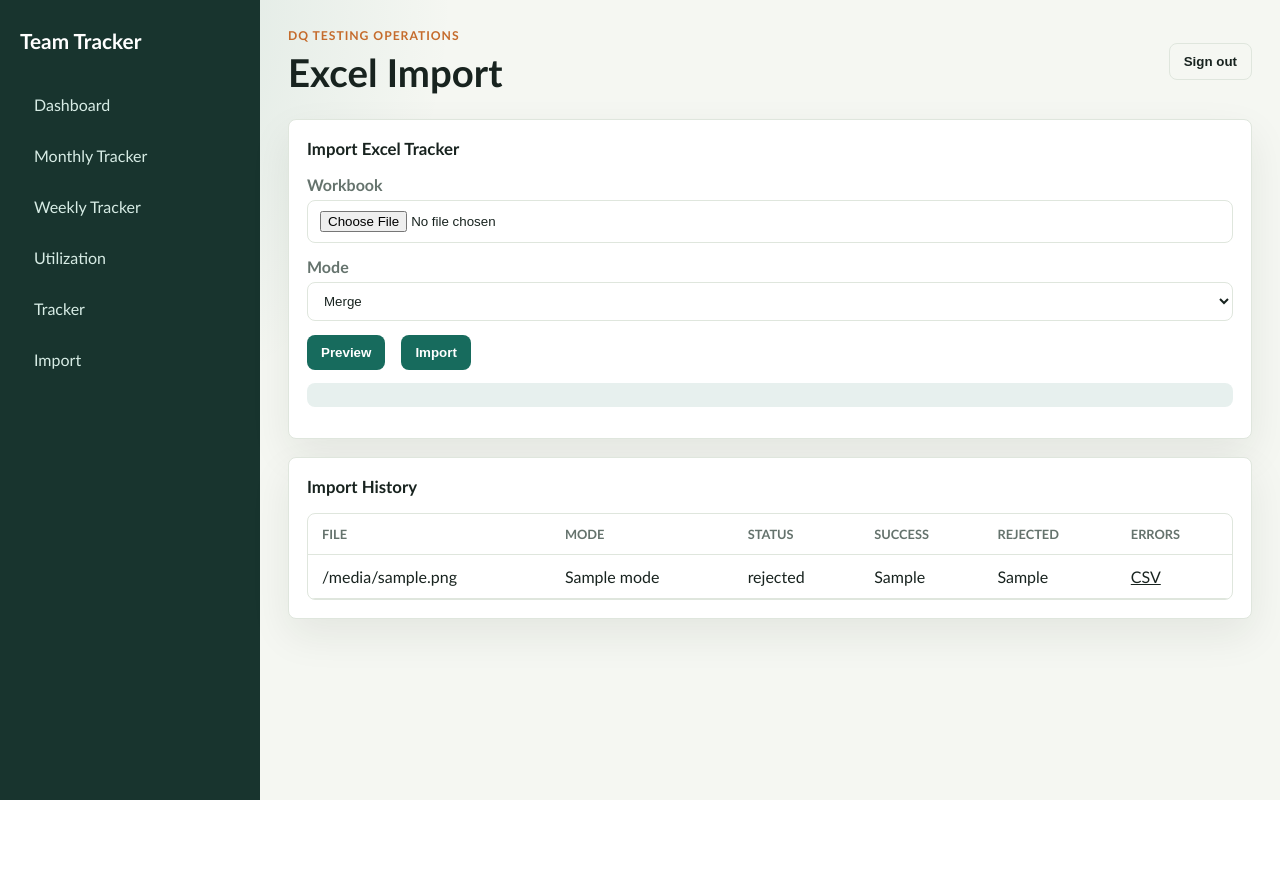
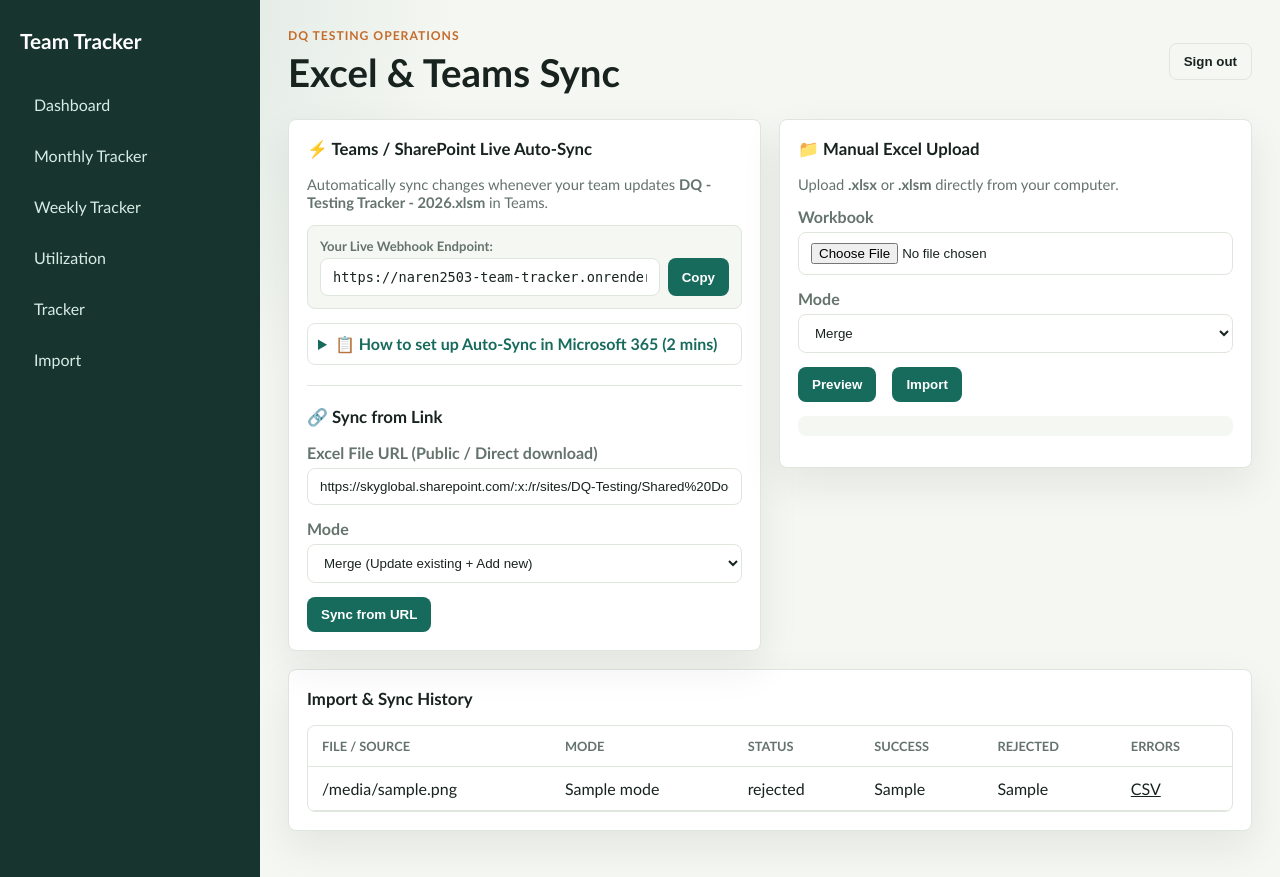
Before and after one commit to Naren2503/team-tracker-app, a FastAPI app: template app/templates/import.html in a window 1280 px wide. Before the commit the page ends 800 px from the top, so only its background shows below. Run offline with FastAPI, Linux system fonts and the light colour scheme; the template is opened without the code that fills it: most values are stand-ins (such as "Sample title", 1, 10 or a date in 2020); parts of the project's set-up code (start-up, migrations or seed data) failed here and were passed over.

Commit message:
Add Teams/SharePoint Webhook auto-sync and direct URL sync features

```diff
--- a/app/static/app.js
+++ b/app/static/app.js
@@ -218,6 +218,35 @@ async function previewImport() {
   showNotice(response.ok ? 'Preview complete' : payload.detail || 'Preview failed', !response.ok);
 }
 
+async function syncFromUrl() {
+  const urlInput = document.getElementById('syncUrlInput');
+  const modeInput = document.getElementById('syncUrlMode');
+  const btn = document.getElementById('syncUrlBtn');
+  if (!urlInput || !urlInput.value) return;
+  const originalText = btn.textContent;
+  btn.disabled = true;
+  btn.textContent = 'Syncing...';
+  try {
+    const response = await fetch('/api/imports/sync-url', {
+      method: 'POST',
+      headers: { 'Content-Type': 'application/json' },
+      body: JSON.stringify({ url: urlInput.value, mode: modeInput ? modeInput.value : 'merge' }),
+    });
+    const payload = await response.json();
+    if (response.ok) {
+      showNotice(`Sync successful! ${payload.successful_rows} records updated.`, false);
+      setTimeout(() => location.reload(), 1500);
+    } else {
+      showNotice(payload.detail || 'Sync failed', true);
+    }
+  } catch (err) {
+    showNotice(`Sync error: ${err.message}`, true);
+  } finally {
+    btn.disabled = false;
+    btn.textContent = originalText;
+  }
+}
+
 const importForm = document.getElementById('importForm');
 if (importForm) {
   importForm.addEventListener('submit', async (event) => {
--- a/app/templates/import.html
+++ b/app/templates/import.html
@@ -1,14 +1,88 @@
 {% extends "base.html" %}
-{% block title %}Excel Import{% endblock %}
+{% block title %}Excel & Teams Sync{% endblock %}
 {% block content %}
+<div class="grid-two">
+  <section class="panel">
+    <h2>⚡ Teams / SharePoint Live Auto-Sync</h2>
+    <p style="color: var(--muted); margin-bottom: 14px; font-size: 0.92rem;">
+      Automatically sync changes whenever your team updates <strong>DQ - Testing Tracker - 2026.xlsm</strong> in Teams.
+    </p>
+    <div style="background: var(--bg); padding: 12px; border-radius: 8px; border: 1px solid var(--line); margin-bottom: 14px;">
+      <label style="font-size: 0.82rem; margin-bottom: 4px;">Your Live Webhook Endpoint:</label>
+      <div style="display: flex; gap: 8px;">
+        <input type="text" id="webhookUrl" readonly value="https://naren2503-team-tracker.onrender.com/api/imports/webhook?token=team-tracker-sync&mode=merge" style="font-family: monospace; font-size: 0.85rem;">
+        <button type="button" onclick="navigator.clipboard.writeText(document.getElementById('webhookUrl').value); showNotice('Webhook URL copied to clipboard!');" style="white-space: nowrap;">Copy</button>
+      </div>
+    </div>
+    <details style="border: 1px solid var(--line); border-radius: 8px; padding: 10px; background: var(--surface);">
+      <summary style="cursor: pointer; font-weight: 700; color: var(--accent);">📋 How to set up Auto-Sync in Microsoft 365 (2 mins)</summary>
+      <ol style="margin: 10px 0 0 18px; padding: 0; font-size: 0.88rem; line-height: 1.6; color: var(--ink);">
+        <li>Open <a href="https://make.powerautomate.com" target="_blank" style="color: var(--accent); text-decoration: underline;">Power Automate</a> with your Sky Microsoft 365 account.</li>
+        <li>Click <strong>Create</strong> &rarr; <strong>Automated cloud flow</strong>.</li>
+        <li>Choose trigger: <strong>When a file is modified (properties only)</strong> or <strong>When a file is modified in a folder</strong> (Select Site: <code>DQ-Testing</code>, Folder: <code>Shared Documents/General</code>).</li>
+        <li>Add Action 1: <strong>Get file content</strong> (Select File identifier from step 3).</li>
+        <li>Add Action 2: <strong>HTTP</strong> (Method: <code>POST</code>, URI: <code>[Paste the Webhook URL above]</code>, Body: <code>[File Content]</code>).</li>
+        <li>Click <strong>Save</strong>. Done! Every time the Excel sheet is edited in Teams, it will automatically update this app.</li>
+      </ol>
+    </details>
+
+    <hr style="border: none; border-top: 1px solid var(--line); margin: 20px 0;">
+
+    <h2>🔗 Sync from Link</h2>
+    <form id="urlSyncForm" class="stack" onsubmit="event.preventDefault(); syncFromUrl();">
+      <label>Excel File URL (Public / Direct download)
+        <input type="url" id="syncUrlInput" placeholder="https://..." value="https://skyglobal.sharepoint.com/:x:/r/sites/DQ-Testing/Shared%20Documents/General/DQ%20-%20Testing%20Tracker%20-%202026.xlsm" required>
+      </label>
+      <label>Mode
+        <select id="syncUrlMode">
+          <option value="merge">Merge (Update existing + Add new)</option>
+          <option value="replace">Replace all records</option>
+          <option value="add">Add new records only</option>
+        </select>
+      </label>
+      <div class="actions">
+        <button type="submit" id="syncUrlBtn">Sync from URL</button>
+      </div>
+    </form>
+  </section>
+
+  <section class="panel">
+    <h2>📁 Manual Excel Upload</h2>
+    <p style="color: var(--muted); margin-bottom: 14px; font-size: 0.92rem;">
+      Upload <strong>.xlsx</strong> or <strong>.xlsm</strong> directly from your computer.
+    </p>
+    <form id="importForm" class="stack">
+      <label>Workbook<input type="file" name="file" accept=".xlsx,.xlsm" required></label>
+      <label>Mode<select name="mode"><option value="merge">Merge</option><option value="replace">Replace</option><option value="add">Add New Records</option></select></label>
+      <div class="actions">
+        <button type="button" onclick="previewImport()">Preview</button>
+        <button type="submit">Import</button>
+      </div>
+    </form>
+    <pre id="importPreview" class="preview" style="margin-top: 14px; max-height: 250px; overflow-y: auto; background: var(--bg); padding: 10px; border-radius: 8px; font-size: 0.8rem;"></pre>
+  </section>
+</div>
+
 <section class="panel">
-  <h2>Import Excel Tracker</h2>
-  <form id="importForm" class="stack">
-    <label>Workbook<input type="file" name="file" accept=".xlsx,.xlsm" required></label>
-    <label>Mode<select name="mode"><option value="merge">Merge</option><option value="replace">Replace</option><option value="add">Add New Records</option></select></label>
-    <div class="actions"><button type="button" onclick="previewImport()">Preview</button><button type="submit">Import</button></div>
-  </form>
-  <pre id="importPreview" class="preview"></pre>
+  <h2>Import & Sync History</h2>
+  <div class="table-wrap">
+    <table>
+      <thead>
+        <tr><th>File / Source</th><th>Mode</th><th>Status</th><th>Success</th><th>Rejected</th><th>Errors</th></tr>
+      </thead>
+      <tbody>
+        {% for item in imports %}
+        <tr>
+          <td>{{ item.file_name }}</td>
+          <td>{{ item.mode }}</td>
+          <td>{{ item.status }}</td>
+          <td>{{ item.successful_rows }}</td>
+          <td>{{ item.rejected_rows }}</td>
+          <td><a href="/api/imports/{{ item.id }}/errors.csv">CSV</a></td>
+        </tr>
+        {% endfor %}
+      </tbody>
+    </table>
+  </div>
 </section>
-<section class="panel"><h2>Import History</h2><div class="table-wrap"><table><thead><tr><th>File</th><th>Mode</th><th>Status</th><th>Success</th><th>Rejected</th><th>Errors</th></tr></thead><tbody>{% for item in imports %}<tr><td>{{ item.file_name }}</td><td>{{ item.mode }}</td><td>{{ item.status }}</td><td>{{ item.successful_rows }}</td><td>{{ item.rejected_rows }}</td><td><a href="/api/imports/{{ item.id }}/errors.csv">CSV</a></td></tr>{% endfor %}</tbody></table></div></section>
 {% endblock %}
```
Also changed, not shown: app/routers/imports.py (+111 -6 lines).
